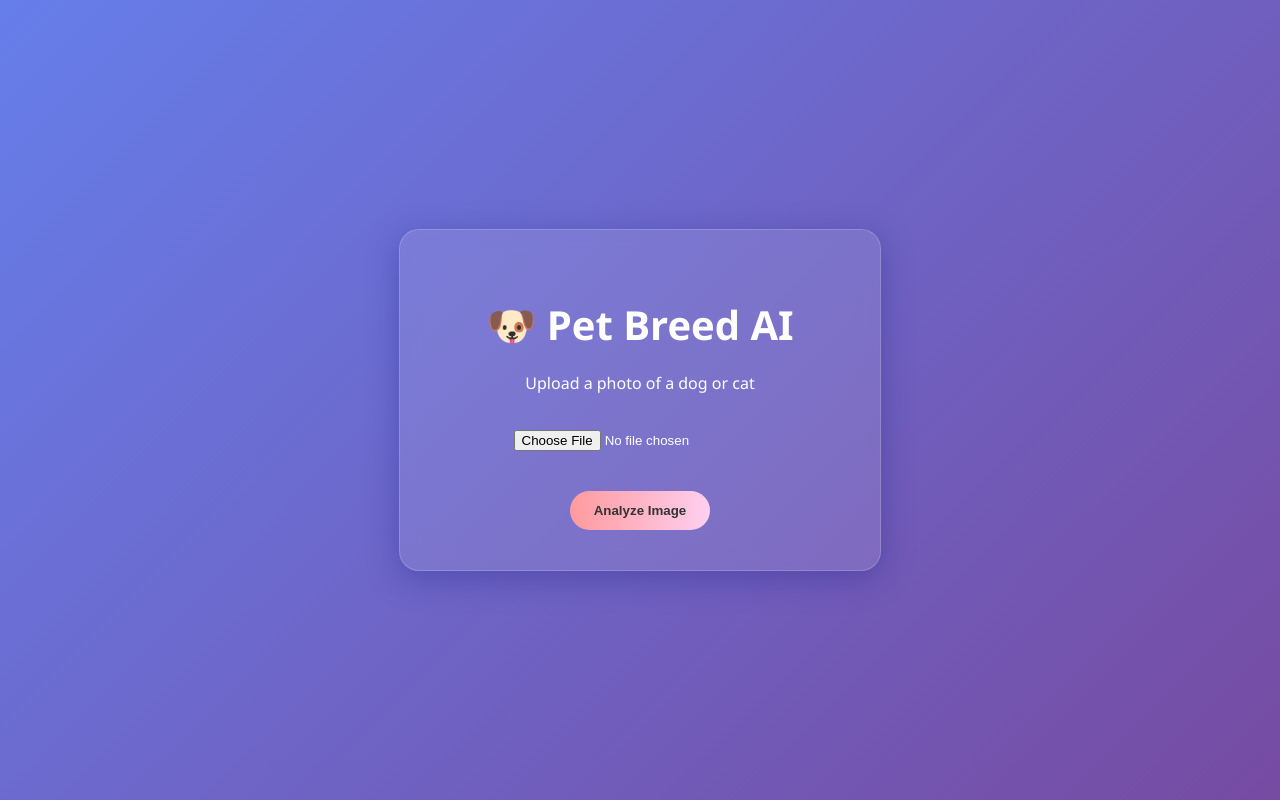
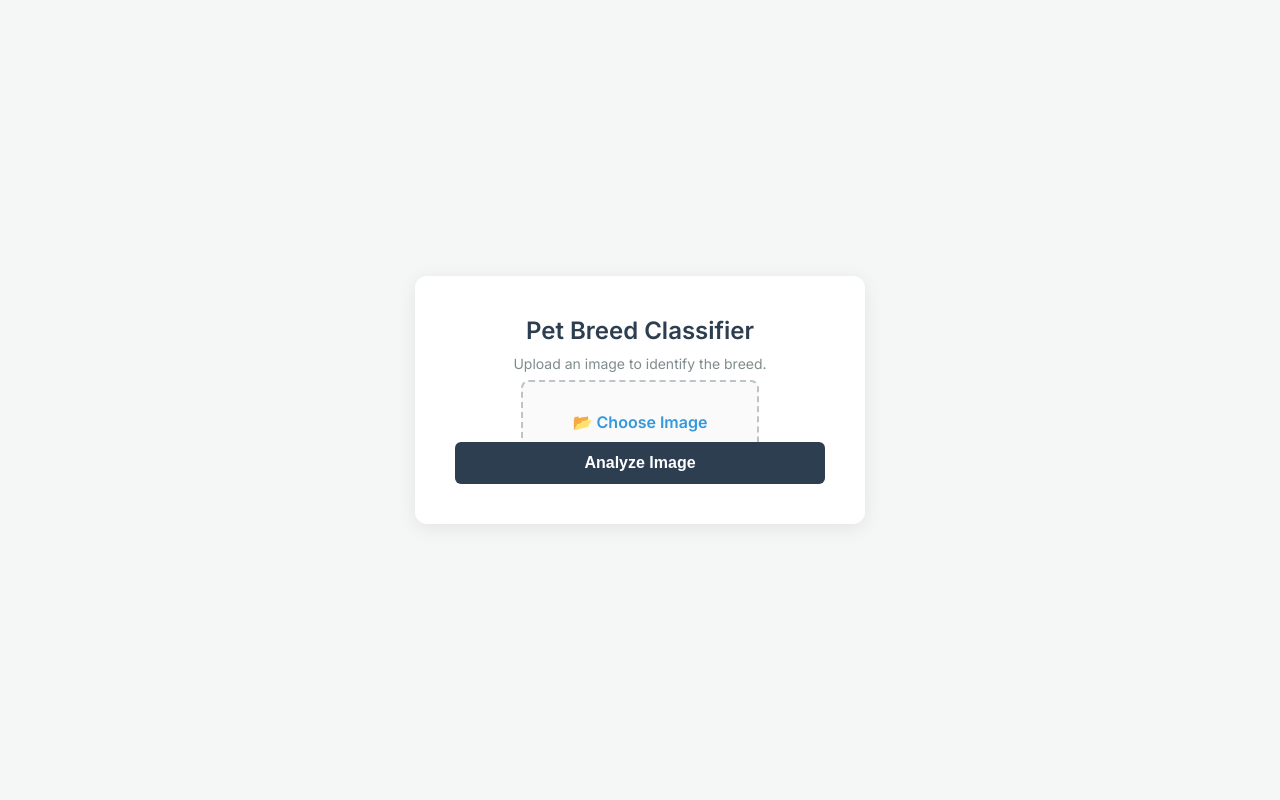
Before and after one commit to shrikantmupade/Pet-Breed-Classifier, a Flask app: page / in a window 1280 px wide. Run offline with Flask 3, Linux system fonts and the light colour scheme.

Commit message:
Update index.html

```diff
--- a/templates/index.html
+++ b/templates/index.html
@@ -3,77 +3,163 @@
 <head>
     <meta charset="UTF-8">
     <meta name="viewport" content="width=device-width, initial-scale=1.0">
-    <title>Pet Breed AI</title>
+    <title>Pet Breed Classifier</title>
+    <link href="https://fonts.googleapis.com/css2?family=Inter:wght@400;600&display=swap" rel="stylesheet">
     <style>
+        /* 1. RESET & BASIC SETUP */
+        * { box-sizing: border-box; margin: 0; padding: 0; }
         body {
-            font-family: 'Segoe UI', Tahoma, Geneva, Verdana, sans-serif;
-            background: linear-gradient(135deg, #667eea 0%, #764ba2 100%);
-            height: 100vh;
+            font-family: 'Inter', sans-serif;
+            background-color: #f4f7f6; /* Light Grey Professional Background */
+            color: #333;
             display: flex;
             justify-content: center;
             align-items: center;
-            margin: 0;
+            min-height: 100vh;
+        }
+
+        /* 2. MAIN CARD CONTAINER */
+        .container {
+            background: white;
+            width: 100%;
+            max-width: 450px;
+            padding: 40px;
+            border-radius: 12px;
+            box-shadow: 0 4px 20px rgba(0,0,0,0.08); /* Soft Shadow */
+            text-align: center;
+        }
+
+        /* 3. TYPOGRAPHY */
+        h1 {
+            font-size: 24px;
+            margin-bottom: 10px;
+            color: #2c3e50;
+        }
+        p {
+            color: #7f8c8d;
+            font-size: 14px;
+            margin-bottom: 30px;
+        }
+
+        /* 4. FORM ELEMENTS */
+        .upload-box {
+            border: 2px dashed #bdc3c7;
+            padding: 30px;
+            border-radius: 8px;
+            margin-bottom: 20px;
+            background: #fafafa;
+            transition: 0.3s;
+        }
+        .upload-box:hover {
+            border-color: #3498db;
+            background: #f0f8ff;
+        }
+
+        input[type="file"] {
+            display: none;
+        }
+
+        .custom-file-upload {
+            display: inline-block;
+            padding: 10px 20px;
+            cursor: pointer;
+            color: #3498db;
+            font-weight: 600;
+        }
+
+        /* 5. PREVIEW IMAGE */
+        #preview {
+            max-width: 100%;
+            max-height: 200px;
+            border-radius: 8px;
+            margin-top: 15px;
+            display: none;
+            box-shadow: 0 2px 10px rgba(0,0,0,0.1);
+        }
+
+        /* 6. BUTTONS */
+        button {
+            background-color: #2c3e50; /* Navy Blue */
             color: white;
+            border: none;
+            padding: 12px 30px;
+            font-size: 16px;
+            border-radius: 6px;
+            cursor: pointer;
+            width: 100%;
+            font-weight: 600;
+            transition: 0.3s;
         }
-        .container {
-            background: rgba(255, 255, 255, 0.1);
-            backdrop-filter: blur(10px);
-            padding: 40px;
-            border-radius: 20px;
-            box-shadow: 0 8px 32px 0 rgba(31, 38, 135, 0.37);
-            border: 1px solid rgba(255, 255, 255, 0.18);
-            text-align: center;
-            max-width: 400px;
-            width: 100%;
+        button:hover {
+            background-color: #1a252f;
         }
-        h1 { margin-bottom: 20px; font-size: 2.5em; }
-        .upload-btn {
-            background-color: #ff9a9e;
-            background-image: linear-gradient(90deg, #ff9a9e 0%, #fecfef 99%, #fecfef 100%);
-            border: none;
-            padding: 12px 24px;
-            border-radius: 50px;
-            color: #333;
+
+        /* 7. RESULT SECTION */
+        .result {
+            margin-top: 20px;
+            padding: 15px;
+            background-color: #e8f6f3;
+            border: 1px solid #d1f2eb;
+            border-radius: 6px;
+            color: #16a085;
             font-weight: bold;
-            cursor: pointer;
-            transition: transform 0.2s;
-            margin-top: 20px;
+            display: none; /* Hidden by default */
         }
-        .upload-btn:hover { transform: scale(1.05); }
-        input[type="file"] { margin: 20px 0; }
 
-        .result-box {
-            margin-top: 30px;
-            background: rgba(0, 0, 0, 0.2);
-            padding: 20px;
-            border-radius: 15px;
+        /* Loading Spinner */
+        .loader {
+            border: 4px solid #f3f3f3;
+            border-top: 4px solid #2c3e50;
+            border-radius: 50%;
+            width: 30px;
+            height: 30px;
+            animation: spin 1s linear infinite;
+            margin: 20px auto;
+            display: none;
         }
-        img {
-            margin-top: 15px;
-            border-radius: 10px;
-            max-width: 100%;
-            box-shadow: 0 4px 15px rgba(0,0,0,0.3);
-        }
+        @keyframes spin { 0% { transform: rotate(0deg); } 100% { transform: rotate(360deg); } }
     </style>
 </head>
 <body>
+
     <div class="container">
-        <h1>🐶 Pet Breed AI</h1>
-        <p>Upload a photo of a dog or cat</p>
+        <h1>Pet Breed Classifier</h1>
+        <p>Upload an image to identify the breed.</p>
 
-        <form action="/predict" method="post" enctype="multipart/form-data">
-            <input type="file" name="file" accept="image/*" required>
-            <br>
-            <button type="submit" class="upload-btn">Analyze Image</button>
+        <form action="/" method="post" enctype="multipart/form-data" onsubmit="showLoading()">
+            <label class="upload-box">
+                <span class="custom-file-upload">📂 Choose Image</span>
+                <input type="file" name="file" accept="image/*" onchange="previewImage(event)" required>
+                <img id="preview" />
+            </label>
+
+            <button type="submit">Analyze Image</button>
         </form>
 
-        {% if result %}
-        <div class="result-box">
-            <h2>{{ result }}</h2>
-            <p>Confidence: {{ confidence }}%</p>
-            <img src="{{ image_url }}" alt="Uploaded Image">
+        <div class="loader" id="loader"></div>
+
+        {% if prediction %}
+        <div class="result" style="display: block;">
+            Result: {{ prediction }}
         </div>
         {% endif %}
     </div>
+
+    <script>
+        function previewImage(event) {
+            var reader = new FileReader();
+            reader.onload = function(){
+                var output = document.getElementById('preview');
+                output.src = reader.result;
+                output.style.display = 'block';
+            }
+            reader.readAsDataURL(event.target.files[0]);
+        }
+
+        function showLoading() {
+            document.getElementById('loader').style.display = 'block';
+        }
+    </script>
+
 </body>
 </html>
```
